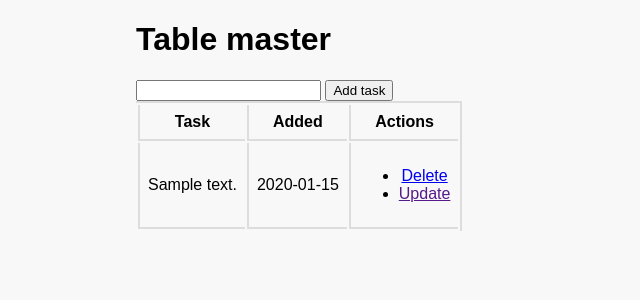
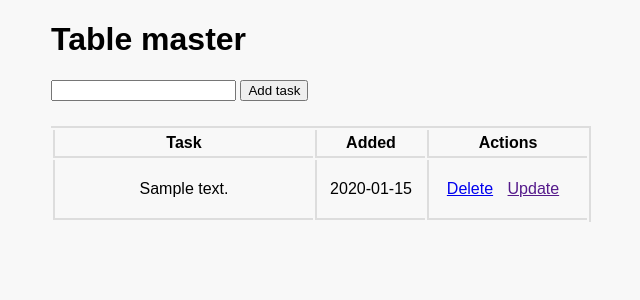
Before and after one commit to dmxt/tasker, a Flask app: page / in a window 1280 px wide. Shown: the top 300 px of the page, without its empty margins (304-944 px from the left). Run offline with Flask 2, Linux system fonts and the light colour scheme; tables that the repository leaves empty hold one stand-in row (values such as "Sample post").

Commit message:
Stylize table

```diff
--- a/static/css/main.css
+++ b/static/css/main.css
@@ -10,7 +10,7 @@ body {
 
 td, th {
     text-align: center;
-    padding: 8px;
+    padding: 4px;
     border-bottom: 2px solid #ddd;
     border-left: 2px solid #ddd;
 }
@@ -22,5 +22,31 @@ table {
 
 .content {
     margin: 0 auto;
-    width: 400px
+    width: 570px
 }
+
+form.add-task {
+    margin-bottom: 25px;
+}
+
+table .added {
+    min-width: 100px;
+}
+
+table .actions {
+    min-width: 150px;
+}
+
+table .task-content {
+    min-width: 250px;
+}
+
+table li {
+    display: inline;
+    padding-right: 10px;
+}
+
+table ul {
+    padding-inline-start: 0;
+    list-style: none;
+}
```
